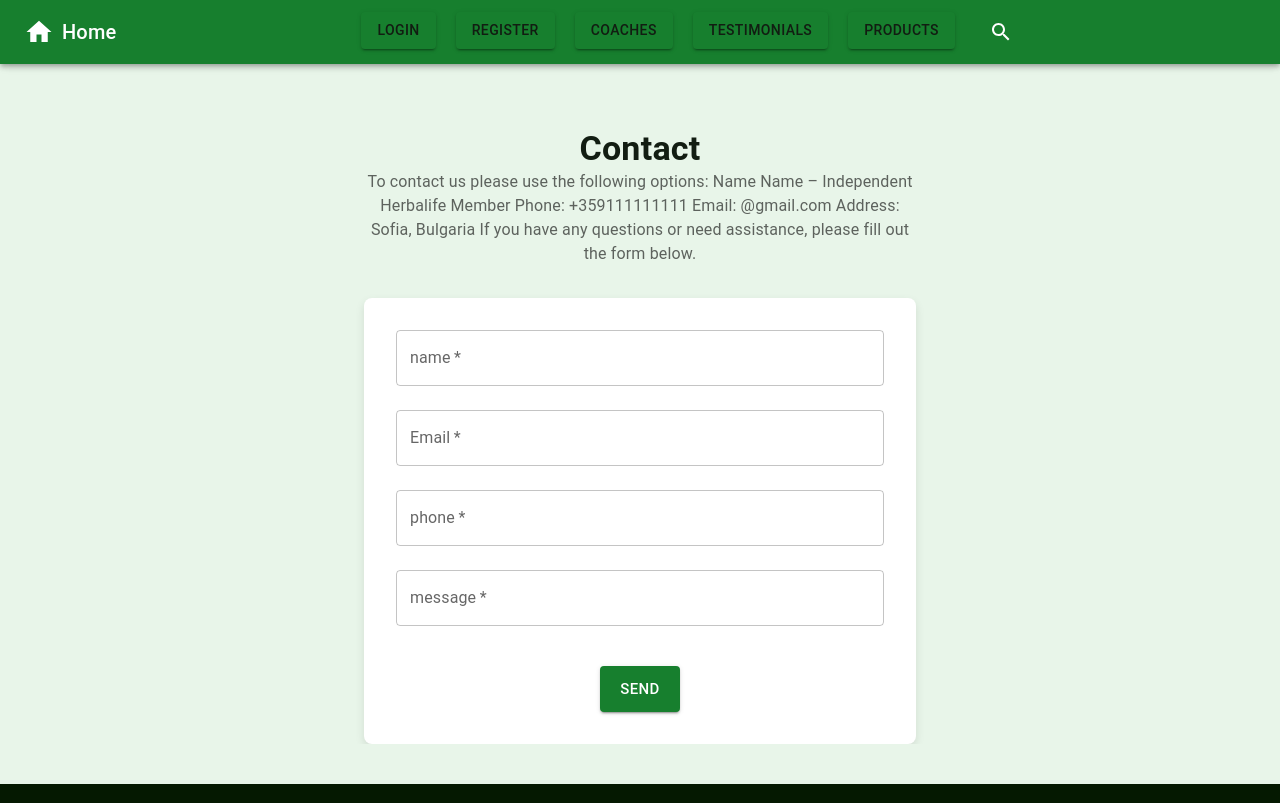
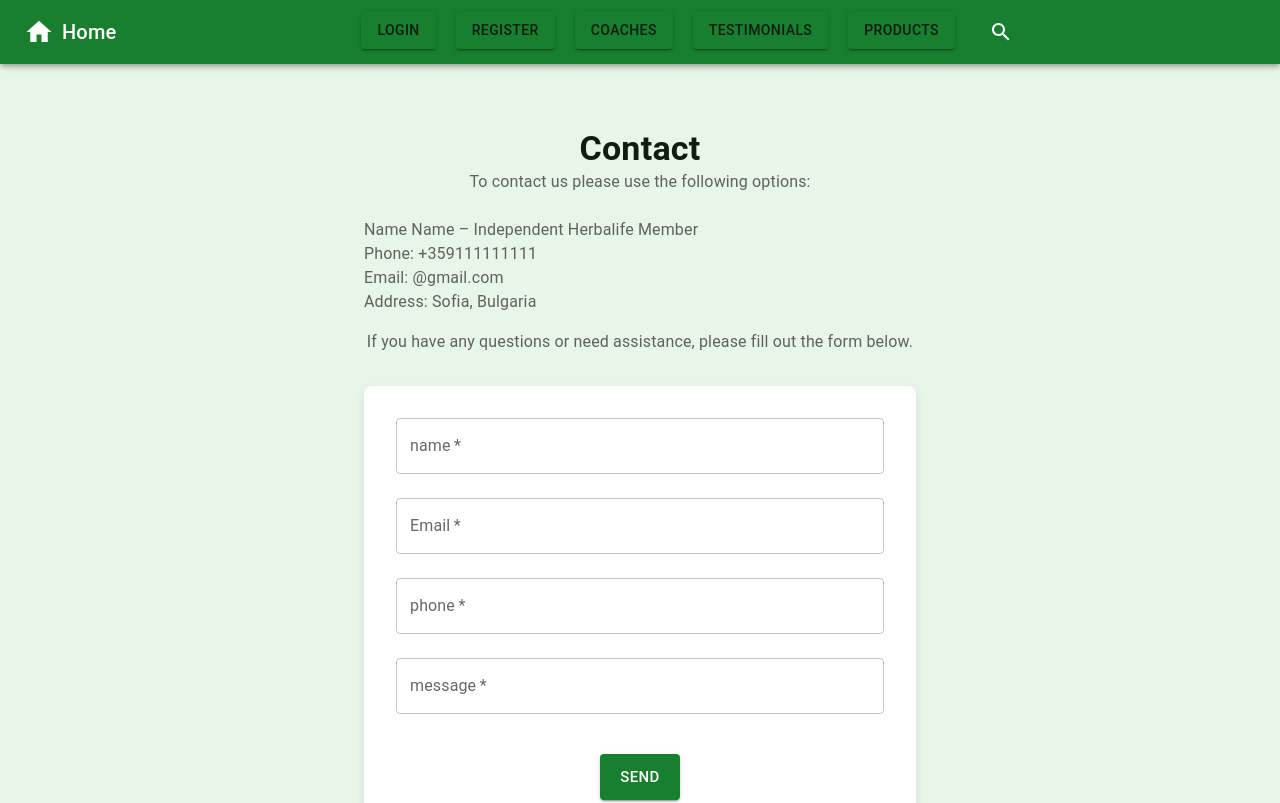
Before and after one commit to DreamersJS/website17, a React (Vite) app in the folder website-1712/client/: page /contact in a window 1280 px wide. Shown: the top 803 px of the page. Built offline with nearby package versions, Linux system fonts and the light colour scheme.

Commit message:
change ui

```diff
--- a/website-1712/client/src/components/quick links/Contacts.jsx
+++ b/website-1712/client/src/components/quick links/Contacts.jsx
@@ -76,14 +76,16 @@ const Contact = () => {
                 <Typography variant="h4" component="h1" fontWeight="bold">
                     Contact
                 </Typography>
+                <Typography variant="body1" color="textSecondary" >
+                    To contact us please use the following options:
+                </Typography>
+                <Typography variant="body1" color="textSecondary" align="left" sx={{ marginBottom: 2 }}>
+                    <br />Name Name – Independent Herbalife Member
+                    <br />Phone: +359111111111
+                    <br />Email: @gmail.com
+                    <br />Address: Sofia, Bulgaria
+                </Typography>
                 <Typography variant="body1" color="textSecondary" sx={{ marginBottom: 2 }}>
-                    To contact us please use the following options:
-
-                    Name Name – Independent Herbalife Member
-                    Phone: +359111111111
-                    Email: @gmail.com
-                    Address: Sofia, Bulgaria
-
                     If you have any questions or need assistance, please fill out the form below.
                 </Typography>
             </Box>
```
